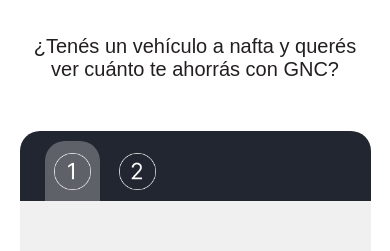
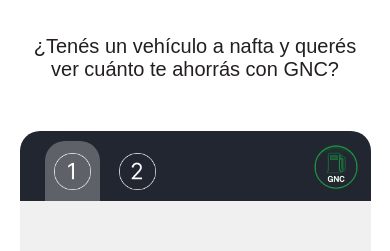
Before and after one commit to IvanDerlich/esigas, a Next.js app: page /equipos in a window 390 px wide. Shown: the part 1780-2031 px from the top of the page. Built offline with nearby package versions, Linux system fonts and the light colour scheme; a web font is replaced by a local one.

Commit message:
Arreglo en diseño

```diff
--- a/src/app/components/calculator/calculator.module.css
+++ b/src/app/components/calculator/calculator.module.css
@@ -77,6 +77,10 @@
   border-radius: 20px 0 0 20px;
   padding: 80px 0 0 0;
   gap: 30px;
+}
+
+.miniatureContainer {
+  display: none;
 }
 
 .stepActive {
@@ -291,26 +295,20 @@
   transition: opacity 300ms ease, transform 300ms ease;
 }
 
-.fadeOut {
-  opacity: 0;
-  transform: translateY(-20px);
-  transition: opacity 300ms ease, transform 300ms ease;
-}
-
-.step2 {
-  opacity: 0;
-  transform: translateY(30px);
-  transition: opacity 1s ease, transform 1s ease;
-}
-
-.step2Visible {
-  opacity: 1;
-  transform: translateY(0);
-}
-
 @media (min-width: 769px) and (max-width: 1023px) {
   .calculatorContainer {
     border-radius: 0 20px 20px 0;
+  }
+
+  .stepsContainer {
+    padding: 50px 0 0 0;
+  }
+
+  .miniatureContainer {
+    width: 100%;
+    display: flex;
+    align-items: center;
+    justify-content: center;
   }
 
   .imageCalculatorContainer {
@@ -356,9 +354,10 @@
     height: auto;
     border-radius: 20px 20px 0 0;
     flex-direction: row;
-    padding: 10px 0 0 25px;
+    padding: 10px 10px 0 25px;
     gap: 10px;
     align-self: center;
+    justify-content: space-between;
   }
 
   .step,
@@ -383,6 +382,20 @@
 
   .calculatorTitle {
     font-size: 25px;
+  }
+
+  .miniatureContainer {
+    width: 100%;
+    display: flex;
+    align-items: center;
+    justify-content: flex-end;
+    order: 2;
+    padding-bottom: 8px;
+  }
+
+  .miniatureImage {
+    width: 50px;
+    height: 50px;
   }
 
   .textResults,
--- a/src/app/components/calculator/calculator.tsx
+++ b/src/app/components/calculator/calculator.tsx
@@ -6,6 +6,7 @@ import Image from 'next/image';
 import numberOne from '@/images/number-one.png';
 import numberTwo from '@/images/number-two.png';
 import calculatorImage from '@/images/img-calculadora.png';
+import calculatorMiniature from '@/images/img-calculadora2.png';
 import { useRef, useState, useEffect } from 'react';
 
 const abyssinica = Abyssinica_SIL({
@@ -148,6 +149,9 @@ export default function Calculator() {
         className={`${inter.className} ${styles.calculator}`}
       >
         <div className={styles.stepsContainer}>
+          <div className={styles.miniatureContainer}>
+            <Image className={styles.miniatureImage} src={calculatorMiniature} alt="Calculadora" width={120} height={120} />
+          </div>
           <div className={styles.stepActive}>
             <Image src={numberOne} alt="Número uno" width={37} height={37} />
             <p className={styles.stepsText}>Datos de consumo</p>
```
Also changed, not shown: public/Image/img-calculadora2.png (added).
